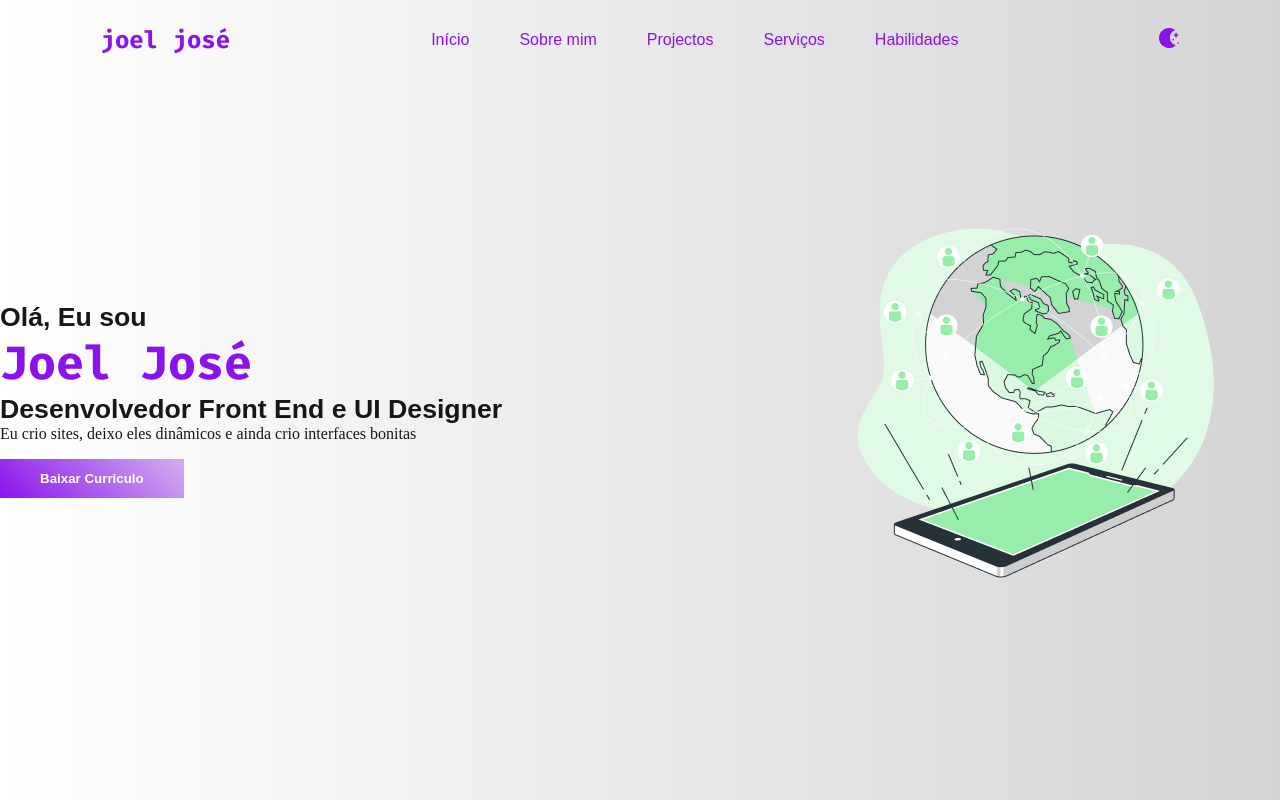
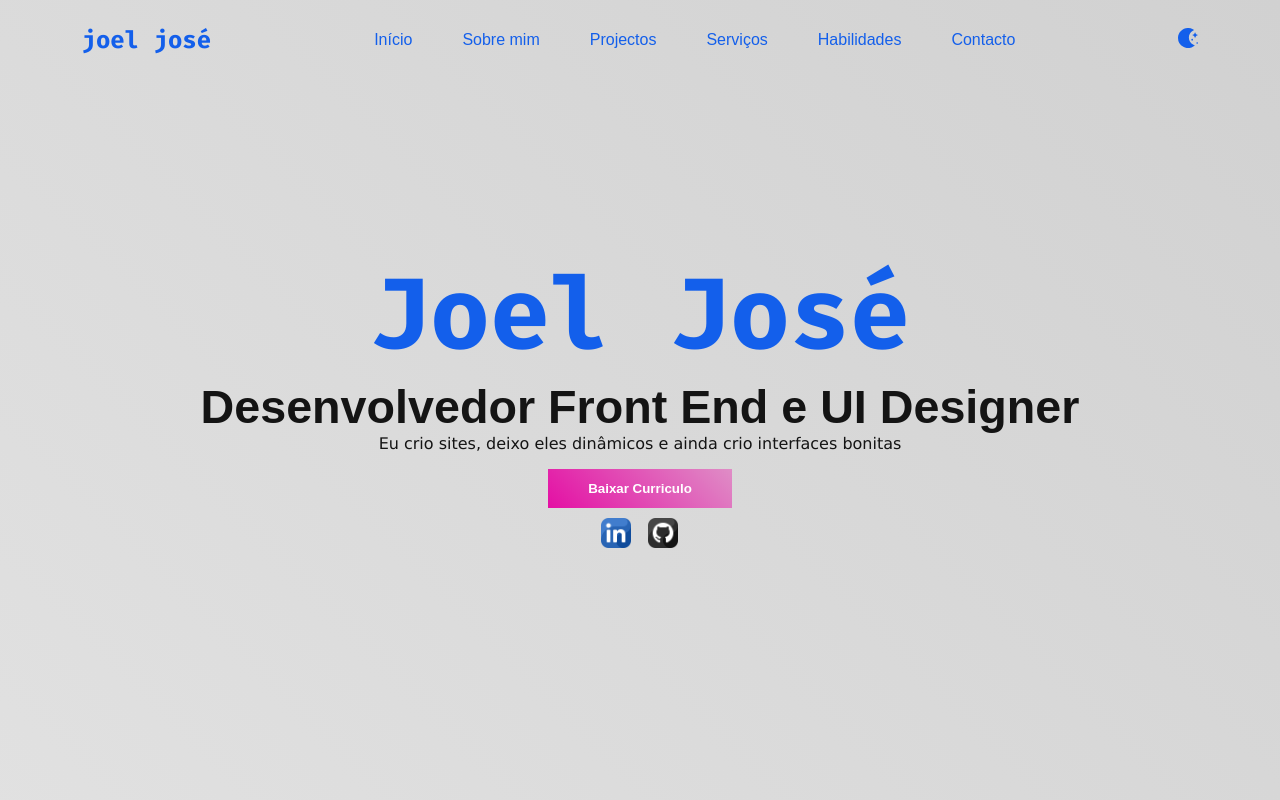
Before and after one commit to joelpanzojose/Modelo-De-Portfolio, a plain HTML site: page index.html in a window 1280 px wide. Shown: the top 800 px of the page. Drawn offline with Linux system fonts and the light colour scheme.

Commit message:
Ajustei a parte do nício

```diff
--- a/css/claro.css
+++ b/css/claro.css
@@ -11,9 +11,9 @@
 
 /* Variáveis: */
 :root{
-    --blue: #8a13eb;
+    --blue: #135feb;
     --cinza: #b6b6b649;
-    --gradiante: linear-gradient(45deg,#8a13eb,#d3aff0);
+    --gradiante: linear-gradient(45deg,#e40fa4,#df8dc6);
 
     --Navy: #0a192f;
     --Light-Navy:	#112240;
@@ -47,7 +47,7 @@ svg{
    display: none;
 }
 body{
-    background-image: linear-gradient(to right, white,rgb(212, 212, 212));
+    background-image: linear-gradient( 45deg, white,rgb(209, 209, 209));
     color: rgba(0, 0, 0, 0.911);
 }
 .hidden{
@@ -137,8 +137,10 @@ nav ul li a:hover{
 
  section.inicio{
     display: flex;
+    flex-direction: column;
     align-items: center;
-    justify-content: space-between;
+    justify-content: center;
+    text-align: center;
  }
  h3{
     font-family: Arial, Helvetica, sans-serif;
@@ -147,8 +149,30 @@ nav ul li a:hover{
  section.inicio h1 span{
     color: var(--blue);
     font-family: firacode;
-    font-size: 35pt;
+    font-size: 75pt;
  }
+.texto h3{
+   font-size: 35pt;
+}
+.texto p{
+   font-size: 12pt;
+   font-family: Verdana, Geneva, Tahoma, sans-serif;
+}
+
+.initIMG{
+   display: flex;
+   gap: 17px;
+   align-items: center;
+   justify-content: center;
+}
+.initIMG div img{
+   width: 30px;
+   padding: 0;
+   align-items: center;
+   justify-content: center;
+
+   margin-top: 10px;
+}
  section.inicio button{
     padding: 12px 40px;
     margin-top: 16px;
@@ -159,10 +183,11 @@ nav ul li a:hover{
     color: #fff;
     border: none;
  }
+
  section.inicio button:hover{
    /* background-color: transparent; */
    background-image: linear-gradient(45deg,#8a13eb00,#d3aff000);
-   border: 3px solid var(--blue);
+   border: 2px solid var(--blue);
    transition: .2s;
    color: black;
 
@@ -389,3 +414,5 @@ nav ul li a:hover{
  .cardHabilidades svg{
     fill: var(--blue);
  }
+
+ /* Contacto */
--- a/css/escuro.css
+++ b/css/escuro.css
@@ -380,3 +380,7 @@ nav ul li a:hover{
    border-radius: 8px;
    background-color: #ffffff10;
  }
+ section.contacto{
+   display: flex;
+   justify-content: center;
+ }
--- a/index.html
+++ b/index.html
@@ -25,6 +25,7 @@
                             <li><a href="#projectos">Projectos</a></li>
                             <li><a href="#servicos">Serviços</a></li>
                             <li><a href="#habilidades">Habilidades</a></li>
+                            <li><a href="#contacto">Contacto</a></li>
                         </ul>
                     </nav>
                 </div>
@@ -85,15 +86,16 @@
 
             <section class="inicio hidden" id="inicio">
                 <div class="texto">
-                    <h3>Olá, Eu sou</h3>
                     <h1><span>Joel José</span></h1>
                     <h3>Desenvolvedor Front End e UI Designer</h3>
                     <p>Eu crio sites, deixo eles dinâmicos e ainda crio interfaces bonitas</p>
-                    <button>Baixar Curriculo</button>
                 </div>
-
-                <div class="imagemdiv">
-                    <img src="Icons/mundo.png" alt="mundoPerfilJoelJosé">
+                <div class="btninit">
+                    <div><button>Baixar Curriculo</button></div>
+                    <div class="initIMG">
+                        <div> <img src="Icons/linkedin.png" alt=""></div>
+                        <div><img src="Icons/github.png" alt=""></div>
+                    </div>
                 </div>
             </section>
 
@@ -158,7 +160,7 @@
                                     d="M21.3333 15.16C21.4979 16.2697 21.3083 17.403 20.7917 18.3987C20.275 19.3944 19.4575 20.2019 18.4555 20.7062C17.4535 21.2106 16.3179 21.3861 15.2104 21.2079C14.1028 21.0297 13.0797 20.5068 12.2864 19.7136C11.4932 18.9203 10.9703 17.8972 10.7921 16.7896C10.6139 15.6821 10.7894 14.5465 11.2938 13.5445C11.7981 12.5425 12.6056 11.725 13.6013 11.2083C14.597 10.6917 15.7303 10.5021 16.84 10.6667C17.9719 10.8345 19.0198 11.362 19.8289 12.1711C20.638 12.9802 21.1655 14.0281 21.3333 15.16Z"
                                     stroke="#ffff" stroke-width="2" stroke-linecap="round" stroke-linejoin="round" />
                                 <path d="M23.3333 8.66666H23.3467" stroke="#ffff" stroke-width="2"
-                                    stroke-linecap="round" stroke-linejoin="round" />
+                                    stroke-linecap="round" stroke-linejoin="round"/>
                             </svg>
                         </div>
                         <div class="itenTexto">
@@ -370,6 +372,18 @@
                     </div> -->
                 </div>
             </section>
+
+            <section class="contacto" id="contacto">
+                <div class="containerforms">
+                    <form action="https://formsubmit.co/joelpanzojose835@gmail.com" method="POST">
+                        <input type="text" name="name" required placeholder="Digite Seu Nome Aqui">
+                        <input type="email" name="email" required placeholder="Digite Seu E-mail Aqui">
+                        <textarea name="message" id="mensagem"></textarea>
+                        <button type="submit">Enviar</button>
+                   </form>
+                </div>
+
+            </section>
         </div>
     </div>
 
```
Also changed, not shown: Icons/github.png (added), Icons/linkedin.png (added).
